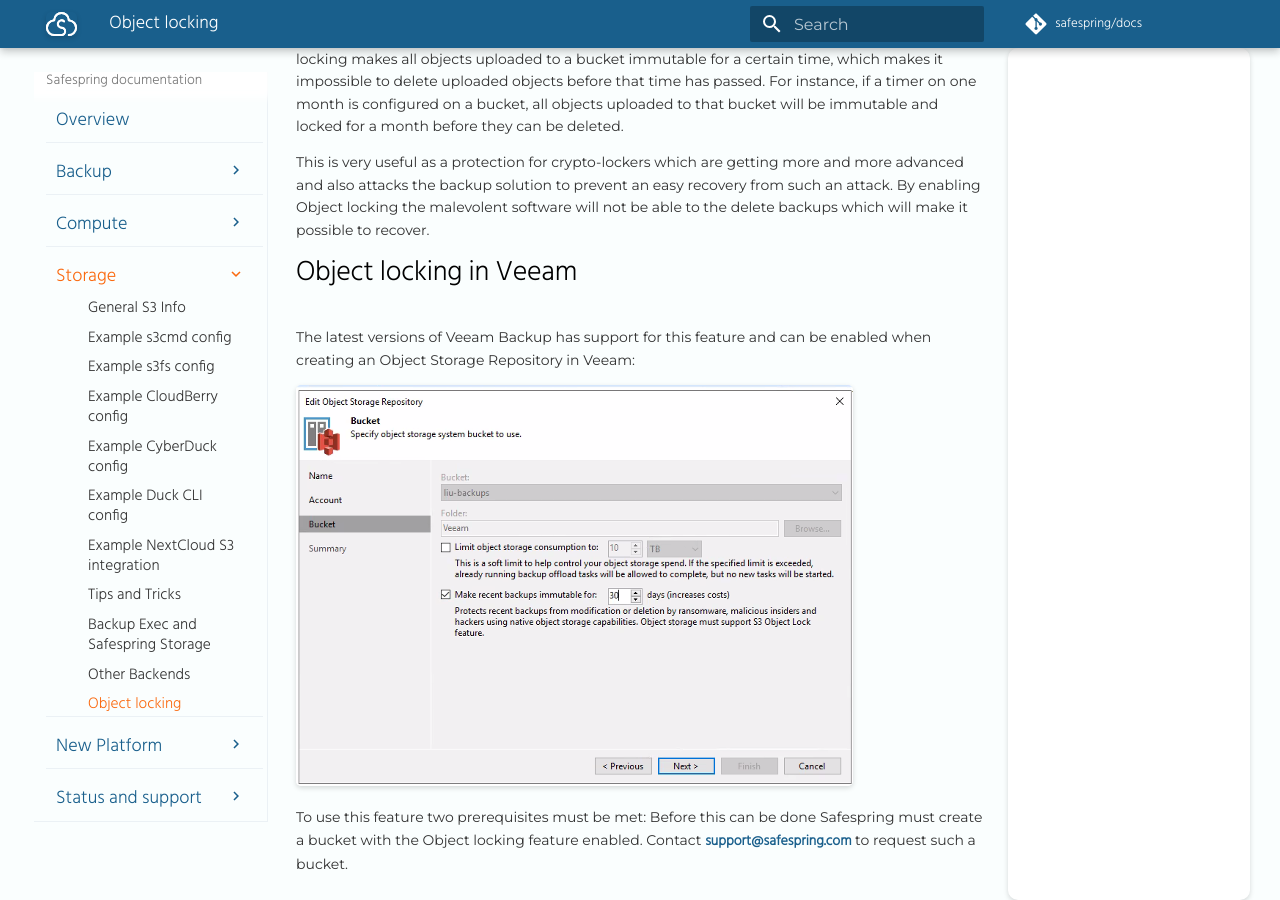
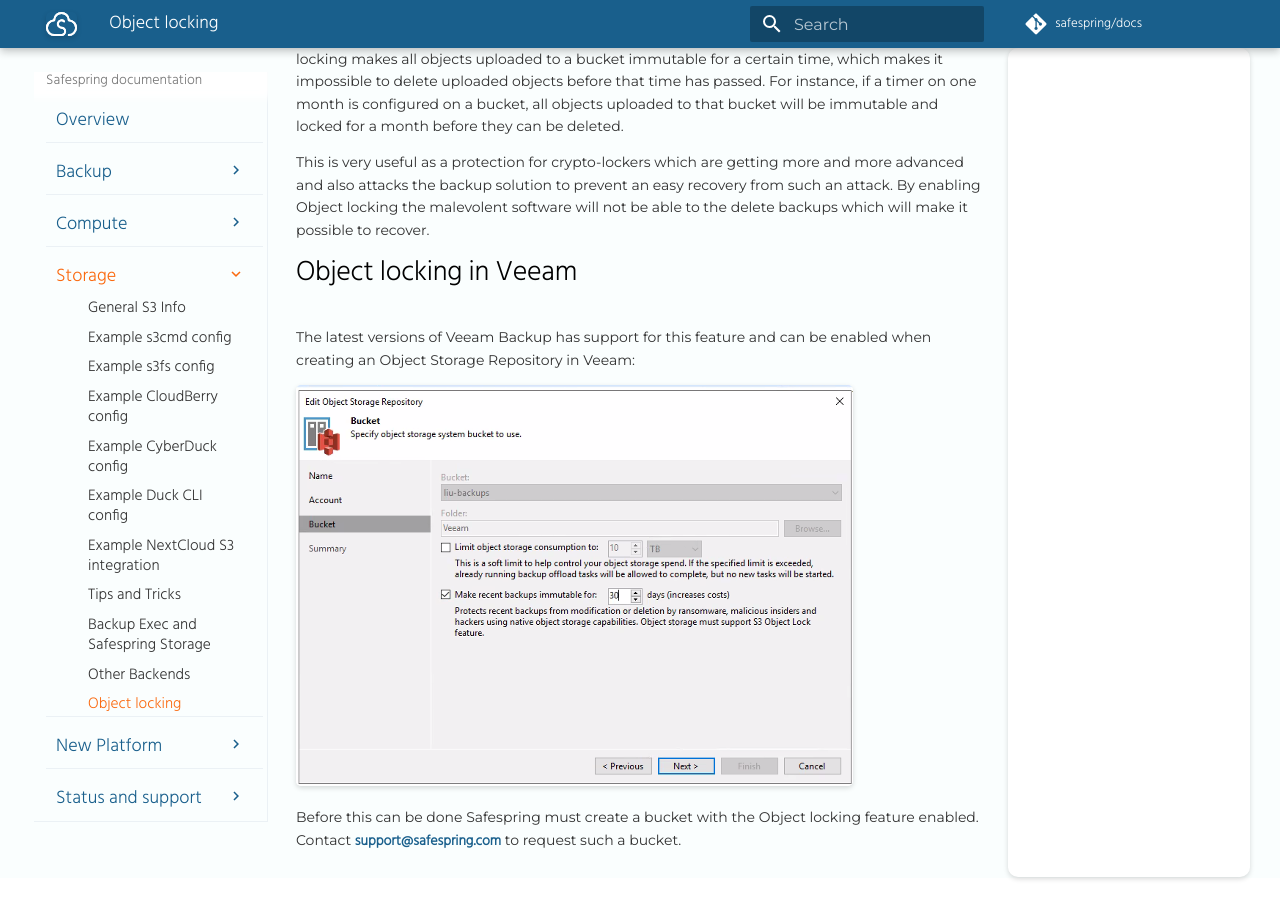
Before and after one commit to safespring/docs, an MkDocs documentation site: the page built from content/storage/object-locking.md, in a window 1280 px wide and 900 px high, scrolled down 144 px. Built offline with MkDocs 1.6.1 and Material for MkDocs 9.7.7, drawn with Linux system fonts in a browser that asks for light colours; a script that is not in the unit is left out; comment, search, counter and statistics services are not loaded; old or Windows-style settings are respelled for this version of MkDocs.

Commit message:
Small change to object locking

```diff
--- a/content/storage/object-locking.md
+++ b/content/storage/object-locking.md
@@ -19,6 +19,5 @@
 
 ![Veeam Immutable Setting](/images/immutable-setting.png)
 
-To use this feature two prerequisites must be met:
 Before this can be done Safespring must create a bucket with the Object locking
 feature enabled. Contact support@safespring.com to request such a bucket.
```
